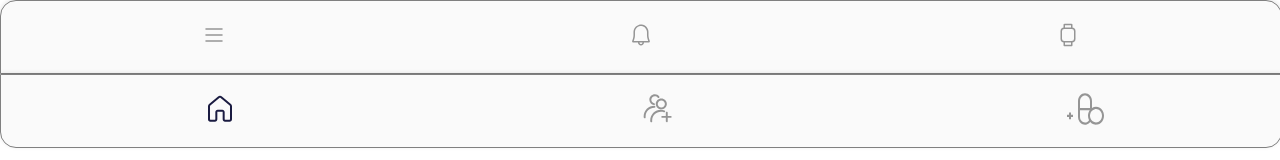
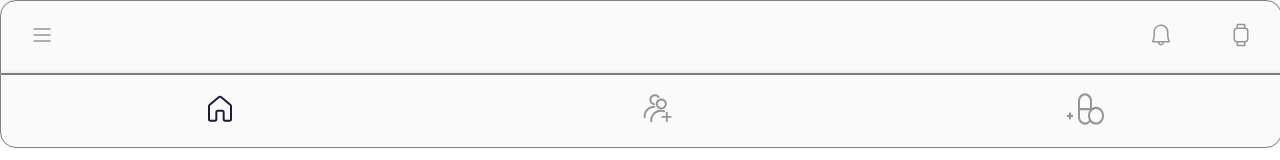
Before and after one commit to huxly123/Caddy-cool, a React (Create React App) app in the folder diabetesmanagementapp/: page / in a window 1280 px wide. Shown: the top 160 px of the page. Built offline with nearby package versions, Linux system fonts and the light colour scheme.

Commit message:
header-update

```diff
--- a/diabetesmanagementapp/src/components/Header/Header.jsx
+++ b/diabetesmanagementapp/src/components/Header/Header.jsx
@@ -8,9 +8,11 @@ function Header() {
     return (
         <div>
             <div className={style.headerbody}>
-            <div><img src={img1} alt="img"></img></div>
-            <div><img src={img2} alt="img"></img></div>
-            <div><img src={img3} alt="img"></img></div>
+            <div className={style.div1}><img src={img1} alt="img"></img></div>
+            <div>
+            <span><img src={img2} alt="img"></img></span>
+            <span><img src={img3} alt="img"></img></span>
+            </div>
         </div>
         </div>
     )
--- a/diabetesmanagementapp/src/components/Header/header.module.css
+++ b/diabetesmanagementapp/src/components/Header/header.module.css
@@ -9,9 +9,17 @@
 
     background: #FAFAFA;
    box-shadow: #0000001A;
-    justify-content:space-around
+    justify-content:space-between
 }
 
 .headerbody img{
     cursor: pointer;
 }
+
+.headerbody span{
+    margin:28px ;
+}
+
+.div1{
+    margin-left:29px ;
+}
```
